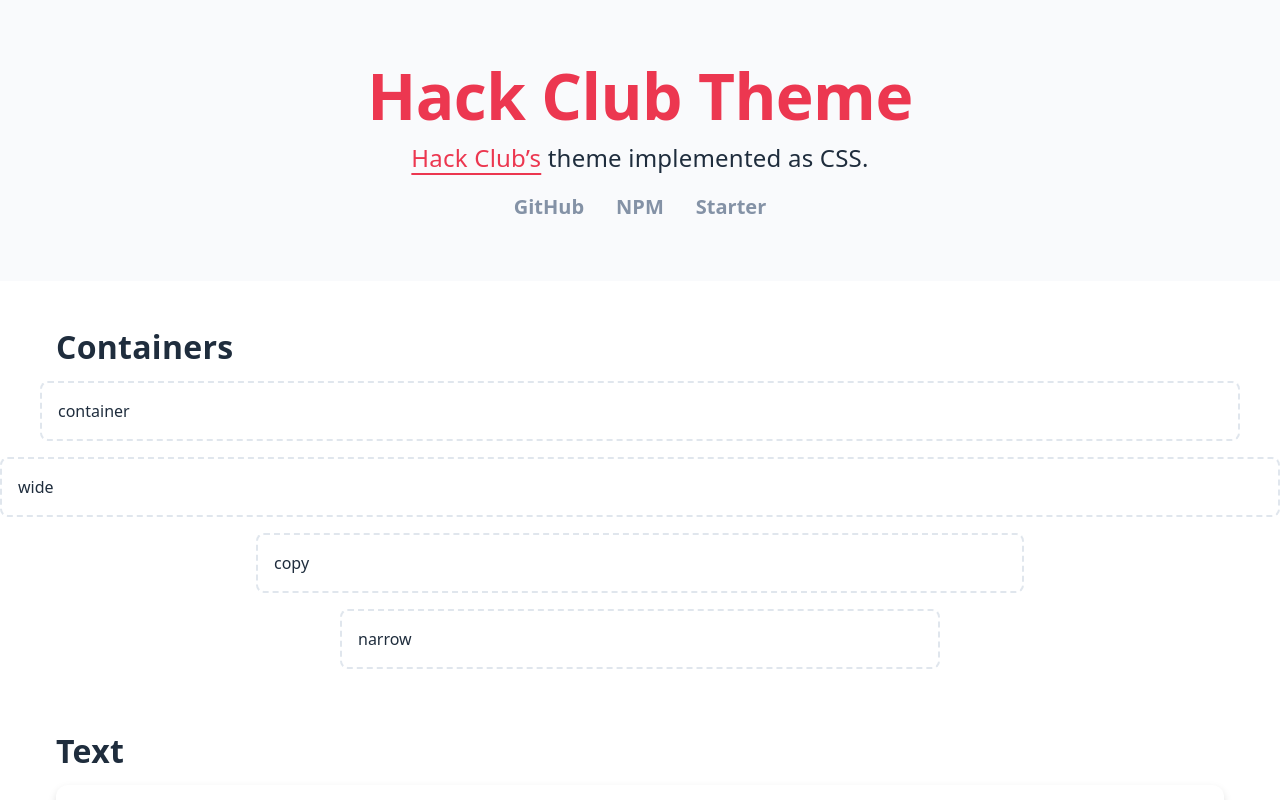
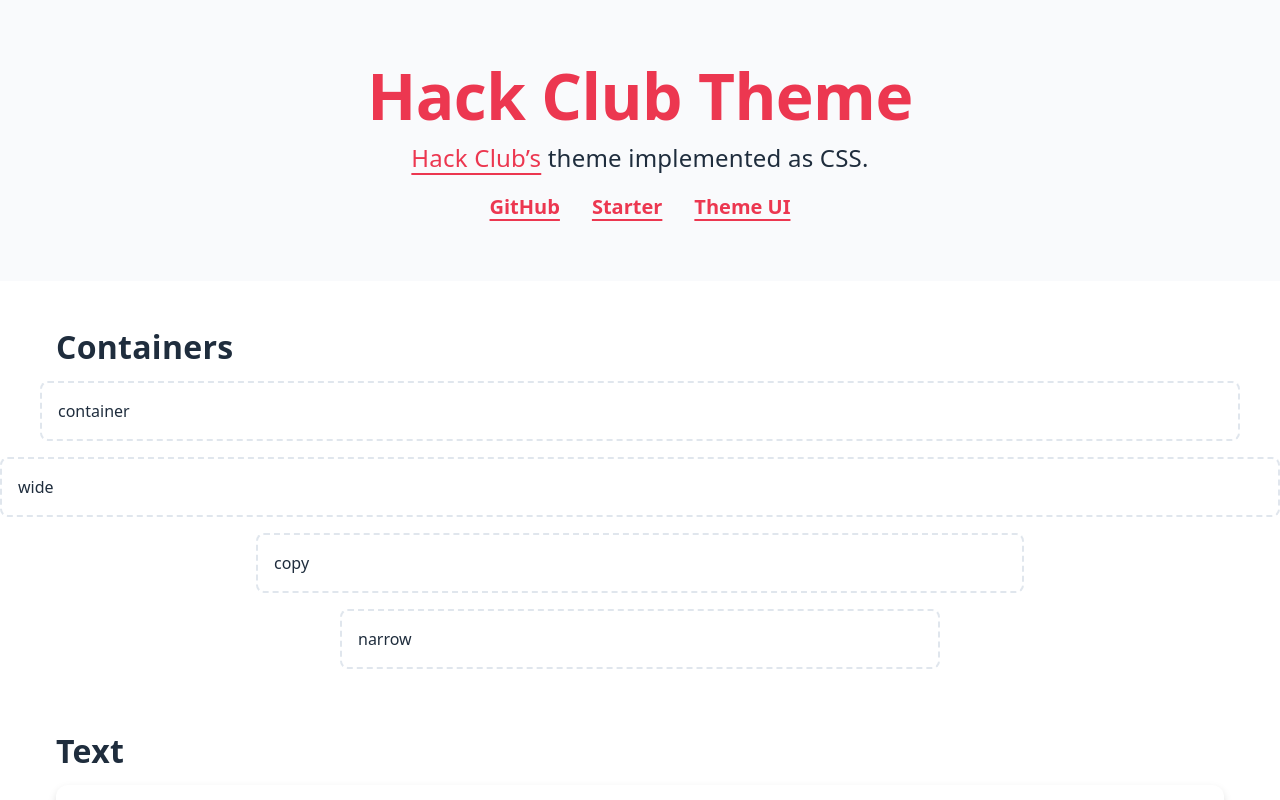
Before and after one commit to hackclub/css, a plain HTML site: page index.html in a window 1280 px wide. Shown: the top 800 px of the page. Drawn offline with Linux system fonts and the light colour scheme; a web font is replaced by a local one.

Commit message:
Add github + starter link
( also removed npm and added theme ui link )

```diff
--- a/index.html
+++ b/index.html
@@ -53,7 +53,7 @@
           padding-top: 8px;
         "
       >
-        <span>GitHub</span> <span>NPM</span> <span>Starter</span>
+        <a href="https://github.com/hackclub/css-theme" target="_blank">GitHub</a> <a href="https://css-theme.hackclub.dev/standard.css" target="_blank">Starter</a> <a href="https://theme.hackclub.com" target="_blank">Theme UI</a>
       </p>
     </div>
     <div
```
